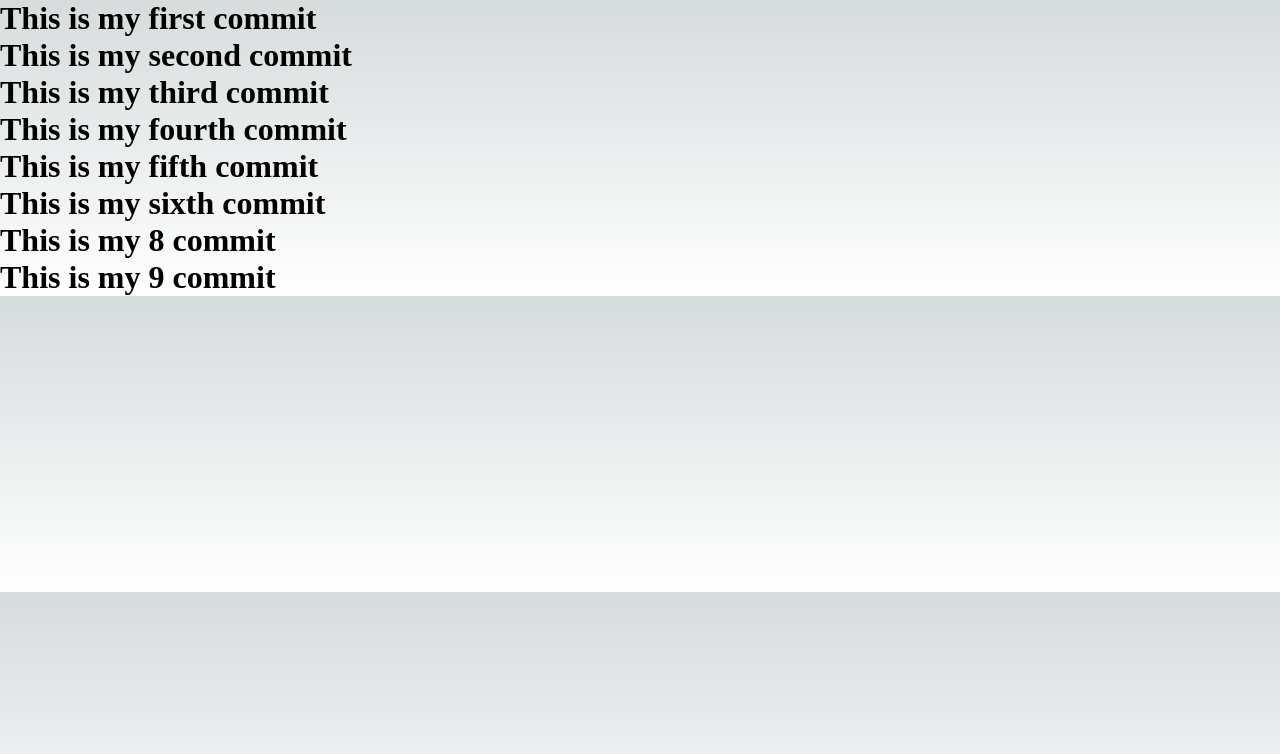
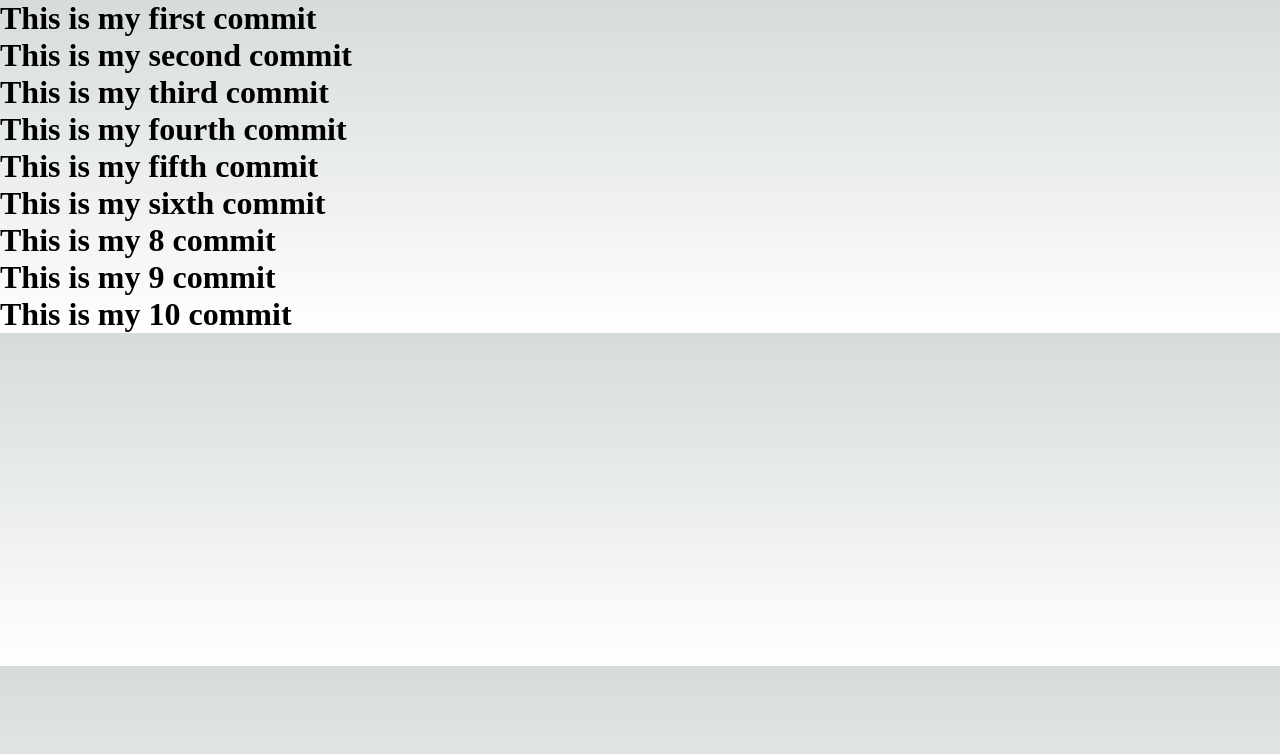
Before and after one commit to gbrunacci/sample-app, a Next.js app: page / in a window 1280 px wide. Shown: the top 754 px of the page. Built offline with nearby package versions, Linux system fonts and the light colour scheme.

Commit message:
feat> 10

```diff
--- a/src/app/page.tsx
+++ b/src/app/page.tsx
@@ -9,6 +9,7 @@ export default function Home() {
       <h1>This is my sixth commit</h1>
       <h1>This is my 8 commit</h1>
       <h1>This is my 9 commit</h1>
+      <h1>This is my 10 commit</h1>
     </main>
   )
 }
```
